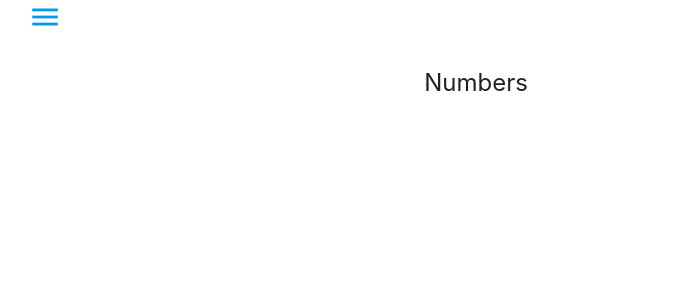
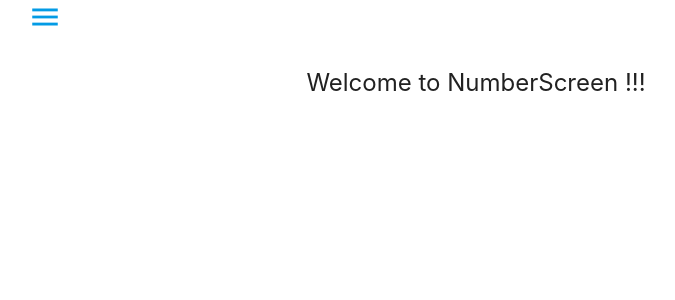
Before and after one commit to Harishumar/learn-kannda, a React (Create React App) app: page /Numbers in a window 1280 px wide. Shown: the top 300 px of the page, without its empty margins (164-839 px from the left). Built offline with nearby package versions, Linux system fonts and the light colour scheme.

Commit message:
Add new components

```diff
--- a/src/App.js
+++ b/src/App.js
@@ -1,6 +1,9 @@
 import React,{useEffect, useState} from 'react';
 import {Switch,Route} from 'react-router-dom'
 import Home from "./components/home"
+import Vowels from "./components/Vowel"
+import Consonents from "./components/Consonents"
+import Numbers from "./components/Number"
 import "./App.css";
 import Navbar from "./components/navbar";
 import * as M from "materialize-css/dist/js/materialize.min.js"
@@ -27,15 +30,15 @@ function App() {
 }
 
 
-function Consonents() {
-  return (<p>Consonents</p>);
-}
+// function Consonents() {
+//   return (<p>Consonents</p>);
+// }
 
-function Vowels() {
-  return (<p>Vowels</p>);
-}
+// function Vowels() {
+//   return (<p>Vowels</p>);
+// }
 
-function Numbers() {
-  return (<p>Numbers</p>);
-}
+// function Numbers() {
+//   return (<p>Numbers</p>);
+// }
 export default App;
--- /dev/null
+++ b/src/components/Consonents/index.jsx
@@ -0,0 +1,4 @@
+const Consonents = () =>{
+    return (<p>Welcome to ConsonentScreen !!!</p>);
+}
+export default Consonents;
--- /dev/null
+++ b/src/components/Number/index.jsx
@@ -0,0 +1,4 @@
+const Numbers = () => {
+    return (<p>Welcome to NumberScreen !!!</p>);
+}
+export default Numbers;
--- /dev/null
+++ b/src/components/Vowel/index.jsx
@@ -0,0 +1,4 @@
+const Vowels = () => {
+    return (<p>Welcome to VowelScreen !!!</p>);
+}
+export default Vowels;
```
